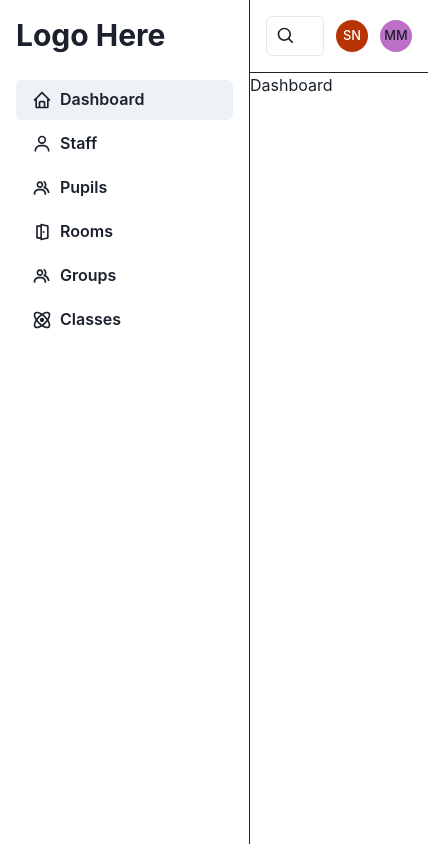
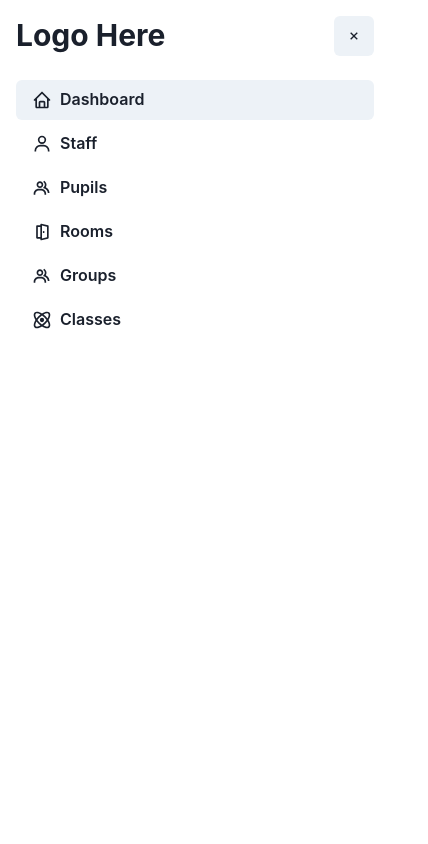
Before and after one commit to mattmuirhead/scheduler, a React (Create React App) app: page / in a window 390 px wide. Both pictures are taken after a click on the button "Login". Shown: the whole page, 428 px wide, since content can reach past the window. Built offline with nearby package versions, Linux system fonts and the light colour scheme.

Commit message:
mobile friendly

```diff
--- a/src/components/Header/index.js
+++ b/src/components/Header/index.js
@@ -11,6 +11,8 @@ import {
   MenuItem,
   MenuList,
   Tooltip,
+  IconButton,
+  useMediaQuery,
 } from '@chakra-ui/react'
 import {
   BiSearch,
@@ -19,11 +21,13 @@ import {
   BiUserCircle,
   BiCustomize,
   BiGridAlt,
+  BiMenu,
 } from 'react-icons/bi'
 import { useHistory } from 'react-router-dom'
 
 const Header = () => {
   const history = useHistory()
+  const [isDesktop] = useMediaQuery("(min-width: 768px)")
 
   const logout = () => history.push('/')
 
@@ -34,7 +38,14 @@ const Header = () => {
       w="100%"
       justifyContent="space-between"
     >
-      <InputGroup>
+      {!isDesktop &&
+        <IconButton
+          aria-label="Toggle Menu"
+          icon={<BiMenu />}
+          mr={4}
+        />
+      }
+      <InputGroup mr={2}>
         <InputLeftElement
           pointerEvents="none"
           children={<Icon as={BiSearch} boxSize={5} />}
--- a/src/components/Sidebar/index.js
+++ b/src/components/Sidebar/index.js
@@ -1,26 +1,41 @@
-import { Button, Flex, Icon, Heading } from '@chakra-ui/react'
+import { Button, Flex, Icon, IconButton, Heading, useMediaQuery } from '@chakra-ui/react'
 import {
   BiAtom,
   BiDoorOpen,
   BiGroup,
   BiHome,
   BiUser,
+  BiX
 } from 'react-icons/bi'
 import { useLocation, useHistory } from 'react-router-dom'
 
 const Sidebar = () => {
   const location = useLocation()
   const history = useHistory()
+  const [isDesktop] = useMediaQuery("(min-width: 768px)")
   const isLocation = page => location.pathname.includes(page) ? 'solid' : 'ghost'
 
   return (
     <Flex
       flexDirection="column"
-      borderRight="1px solid"
+      borderRight={isDesktop && '1px solid'}
+      position={!isDesktop && 'fixed'}
+      width={!isDesktop && '100%'}
+      height={!isDesktop && '100%'}
+      minWidth="250px"
+      background="white"
+      zIndex={3}
       p={4}
-      minWidth="250px"
     >
-      <Heading mb={6}>Logo Here</Heading>
+      <Flex width="100%" justifyContent="space-between">
+        <Heading mb={6}>Logo Here</Heading>
+        {!isDesktop &&
+          <IconButton
+            aria-label="Toggle Menu"
+            icon={<BiX />}
+          />
+        }
+      </Flex>
       <Button
         onClick={() => history.push('/dashboard')}
         leftIcon={<Icon as={BiHome} boxSize={5} />}
```
